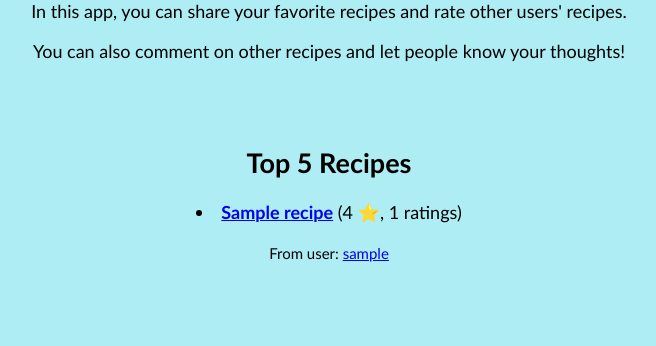
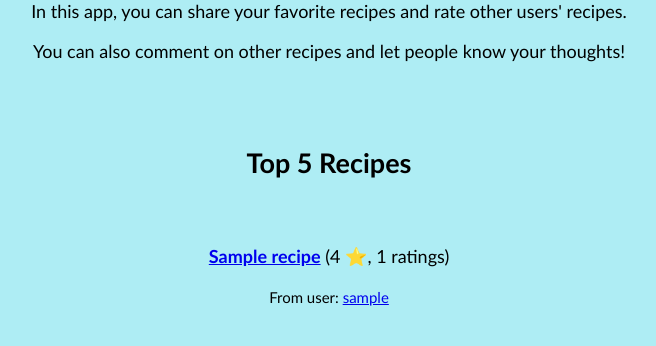
Before and after one commit to hodelma/Reseptisovellus, a Flask app: template templates/index.html in a window 1280 px wide. Shown: the part 227-573 px from the top of the page, without its empty margins (311-967 px from the left). Run offline with Flask 3, Linux system fonts and the light colour scheme; the template is opened without the code that fills it: most values are stand-ins (such as "Sample title", 1, 10 or a date in 2020).

Commit message:
Add own class for top5 section

```diff
--- a/templates/index.html
+++ b/templates/index.html
@@ -14,13 +14,15 @@
 <br>
 <br>
 
+<div class="top5-section">
 {% if top_recipes %}
 
 <h2>Top 5 Recipes</h2>
+<br>
+<br>
 
 {% for recipe in top_recipes %}
 
-<li>
 <b><a href="/recipe/{{ recipe.id }}">
 {{ recipe.title }}</b></a>
 
@@ -31,11 +33,11 @@
     <small>From user: <a href="/user/{{ recipe.user_id }}">{{ recipe.username }}</a></small>
 </p>
 
-</li>
 
 <br>
 
 {% endfor %}
+</div>
 
 {% else %}
 
```
